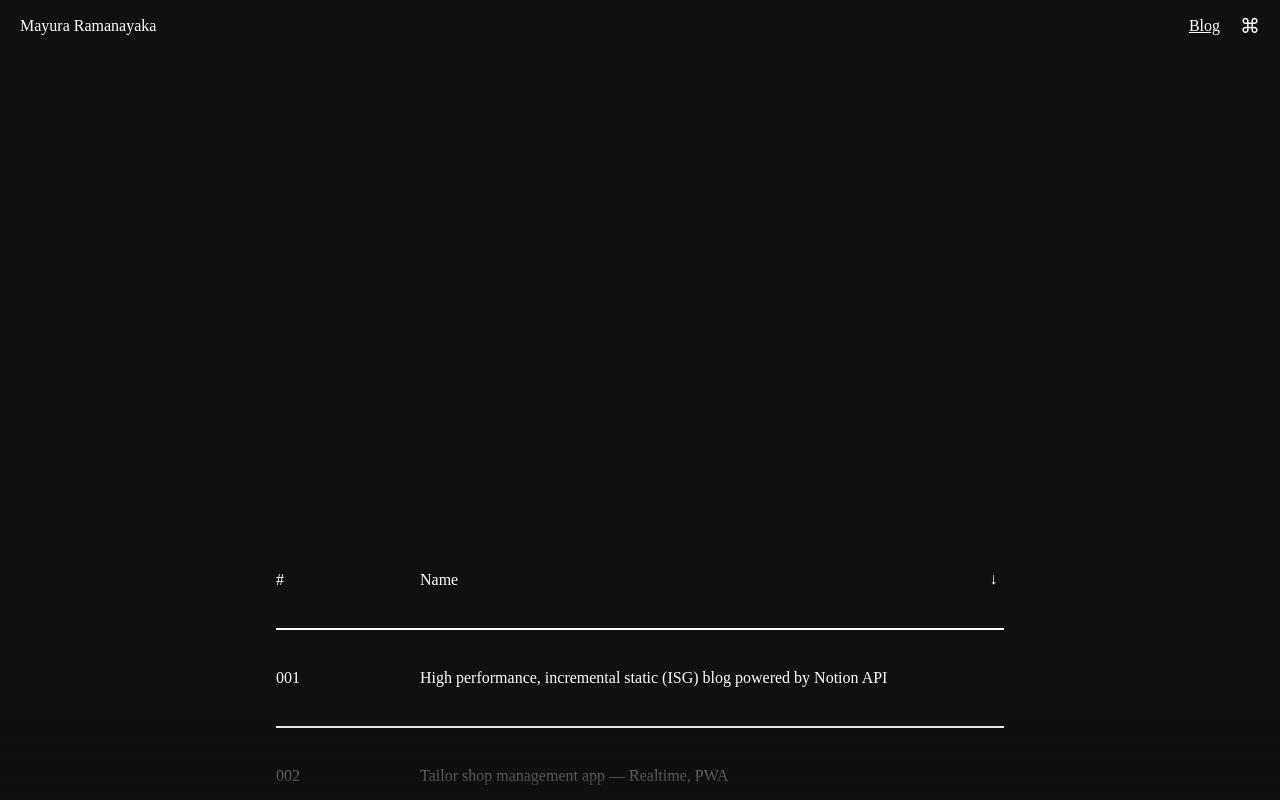
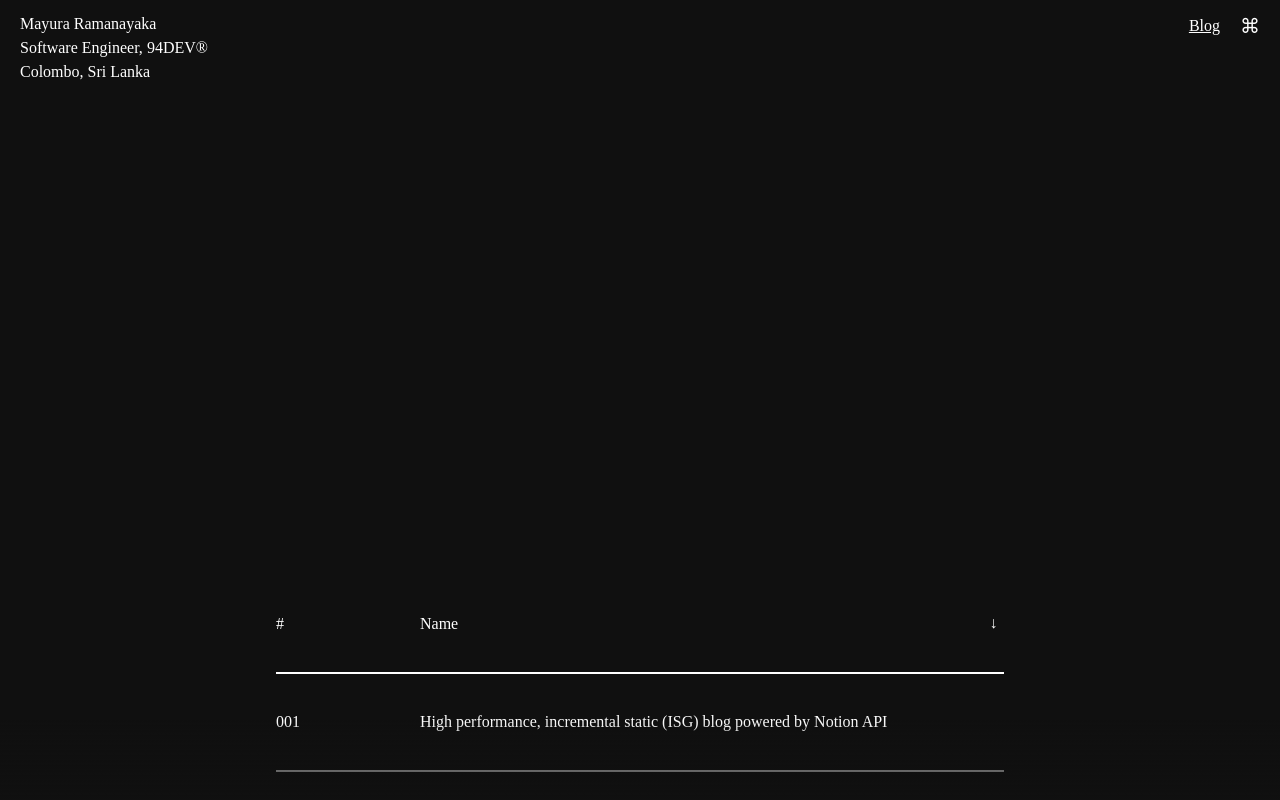
Before and after one commit to mrxnn/experimental, a Next.js app: page / in a window 1280 px wide. Shown: the top 800 px of the page. Built offline with nearby package versions, Linux system fonts and the light colour scheme.

Commit message:
Add work info

```diff
--- a/components/Layout.tsx
+++ b/components/Layout.tsx
@@ -3,7 +3,7 @@ import Navbar from "./Navbar";
 
 export default function Layout({ children }) {
   return (
-    <div className="dark:bg-black dark:text-white">
+    <div className="dark:bg-black dark:text-white overflow-hidden">
       <Head>
         <title>Mayura Ramanayaka &mdash; (Index)</title>
       </Head>
--- a/components/Navbar.tsx
+++ b/components/Navbar.tsx
@@ -2,13 +2,19 @@ import { motion } from "framer-motion";
 
 export default function Navbar() {
   return (
-    <div className="flex justify-between items-center">
+    <div className="flex justify-between items-start">
+      <div>
         <motion.p
           initial={{ opacity: 0, translateY: 20 }}
           animate={{ opacity: 1, translateY: 0 }}
           transition={{ duration: 0.4 }}>
           Mayura Ramanayaka
         </motion.p>
+        <motion.p>
+          Software Engineer, <a href="#">94DEV®</a>
+        </motion.p>
+        <motion.p>Colombo, Sri Lanka</motion.p>
+      </div>
       <ul className="flex items-center space-x-5">
         <motion.li
           initial={{ opacity: 0, translateY: 20 }}
```
Lines whose indentation alone changed are shown as unchanged.
